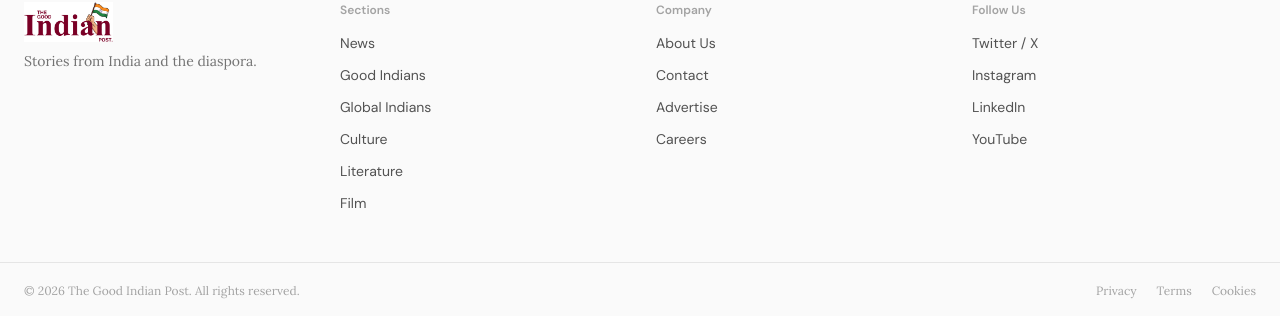
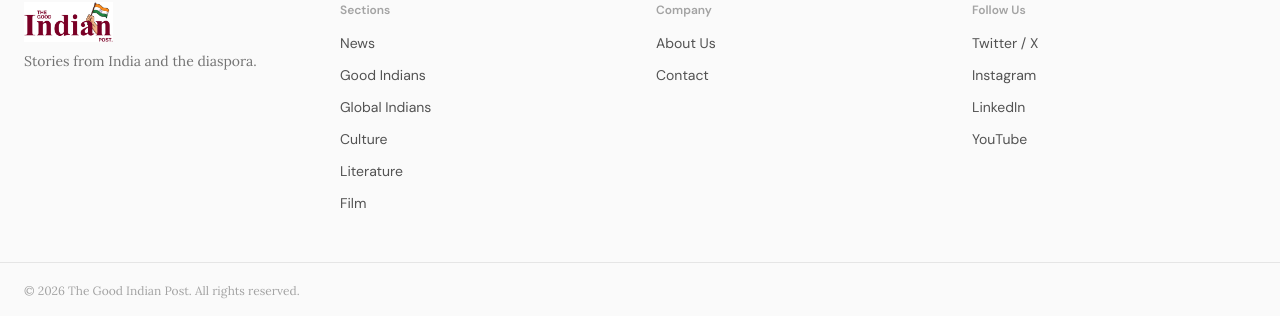
Before and after one commit to goodindianpost/the-good-indian-post, a React (Vite) app: page / in a window 1280 px wide. Shown: the part 1010-1326 px from the top of the page. Built offline with nearby package versions, Linux system fonts and the light colour scheme; no server answers; the database is empty.

Commit message:
fix bugs

```diff
--- a/components/Footer.tsx
+++ b/components/Footer.tsx
@@ -38,8 +38,6 @@ const Footer: React.FC = () => {
             <ul className="space-y-2">
               <li><Link to="/about" className="font-display text-sm text-gray-600 hover:text-brand-black transition-colors">About Us</Link></li>
               <li><Link to="/contact" className="font-display text-sm text-gray-600 hover:text-brand-black transition-colors">Contact</Link></li>
-              <li><Link to="/support" className="font-display text-sm text-gray-600 hover:text-brand-black transition-colors">Advertise</Link></li>
-              <li><Link to="/support" className="font-display text-sm text-gray-600 hover:text-brand-black transition-colors">Careers</Link></li>
             </ul>
           </div>
 
@@ -62,11 +60,6 @@ const Footer: React.FC = () => {
         <div className="container mx-auto px-4 sm:px-6 max-w-screen-xl py-4 md:py-5">
           <div className="flex flex-col md:flex-row justify-between items-center gap-3 text-xs text-gray-400">
             <p>&copy; {new Date().getFullYear()} The Good Indian Post. All rights reserved.</p>
-            <div className="flex gap-5">
-              <Link to="/" className="hover:text-brand-black transition-colors">Privacy</Link>
-              <Link to="/" className="hover:text-brand-black transition-colors">Terms</Link>
-              <Link to="/" className="hover:text-brand-black transition-colors">Cookies</Link>
-            </div>
           </div>
         </div>
       </div>
```
